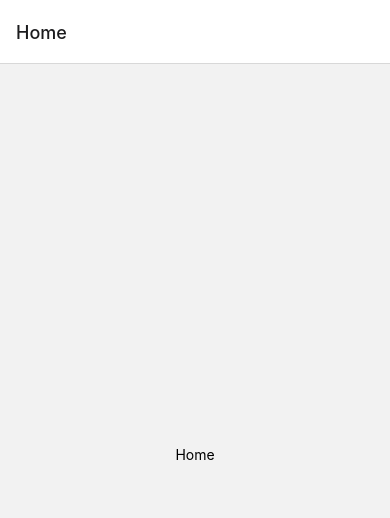
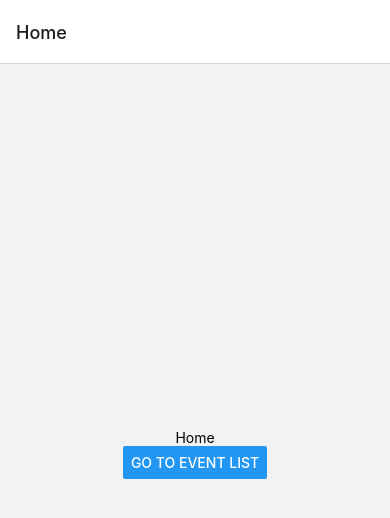
Before and after one commit to apethoud/EventManager, a React Native app: screen /Home in a window 390 px wide. Shown: the top 518 px of the page. Built offline with nearby package versions, Linux system fonts and the light colour scheme.

Commit message:
feat(navigation): stub out way to switch between pages

```diff
--- a/App.tsx
+++ b/App.tsx
@@ -11,8 +11,9 @@
 const App = () => {
   return (
     <NavigationContainer>
-      <Stack.Navigator>
+      <Stack.Navigator initialRouteName="Home">
         <Stack.Screen name="Home" component={Home} />
+        <Stack.Screen name="EventList" component={EventList} />
       </Stack.Navigator>
     </NavigationContainer>
   );
--- a/src/components/Home.tsx
+++ b/src/components/Home.tsx
@@ -1,10 +1,14 @@
 import React from 'react';
-import {View, Text} from 'react-native';
+import {View, Text, Button} from 'react-native';
 
-export default function Home() {
+export default function Home({navigation}) {
   return (
     <View style={{flex: 1, alignItems: 'center', justifyContent: 'center'}}>
       <Text>Home</Text>
+      <Button
+        title="Go to Event List"
+        onPress={() => navigation.navigate('EventList')}
+      />
     </View>
   );
 }
```
